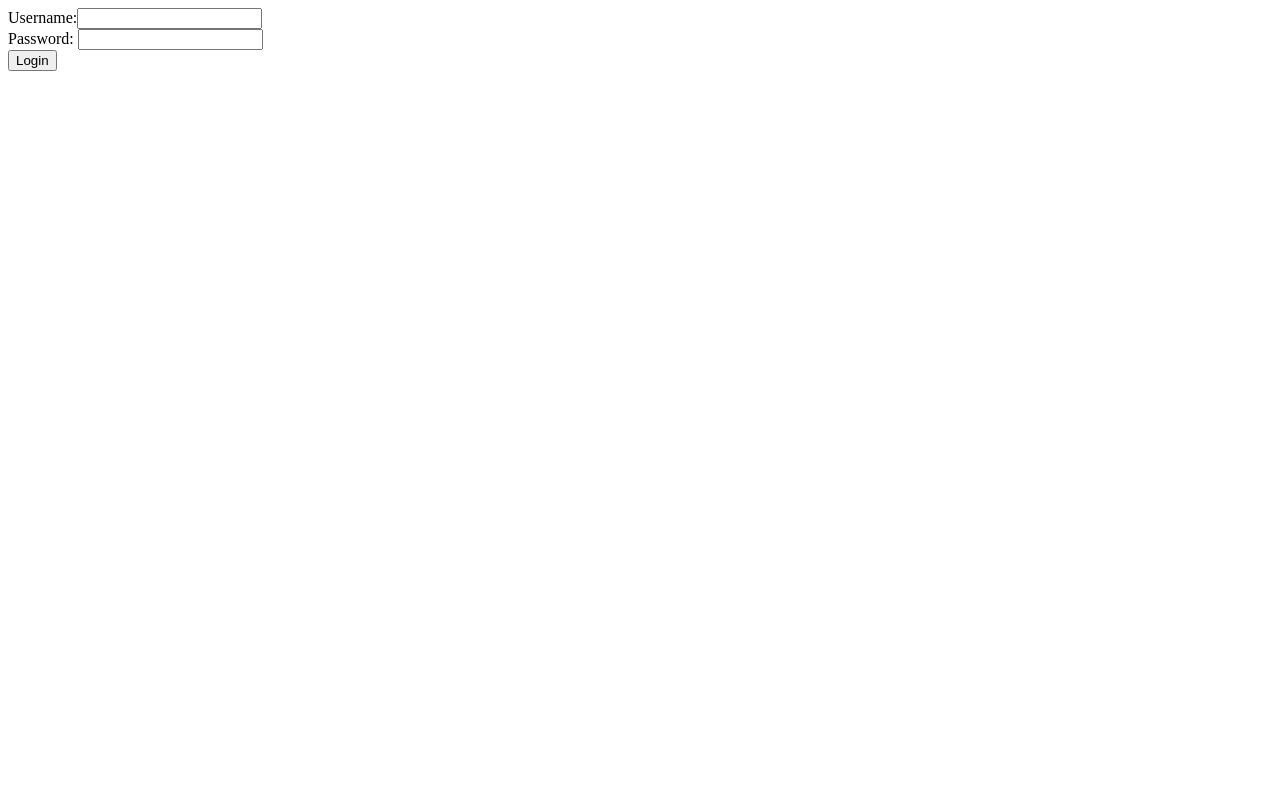
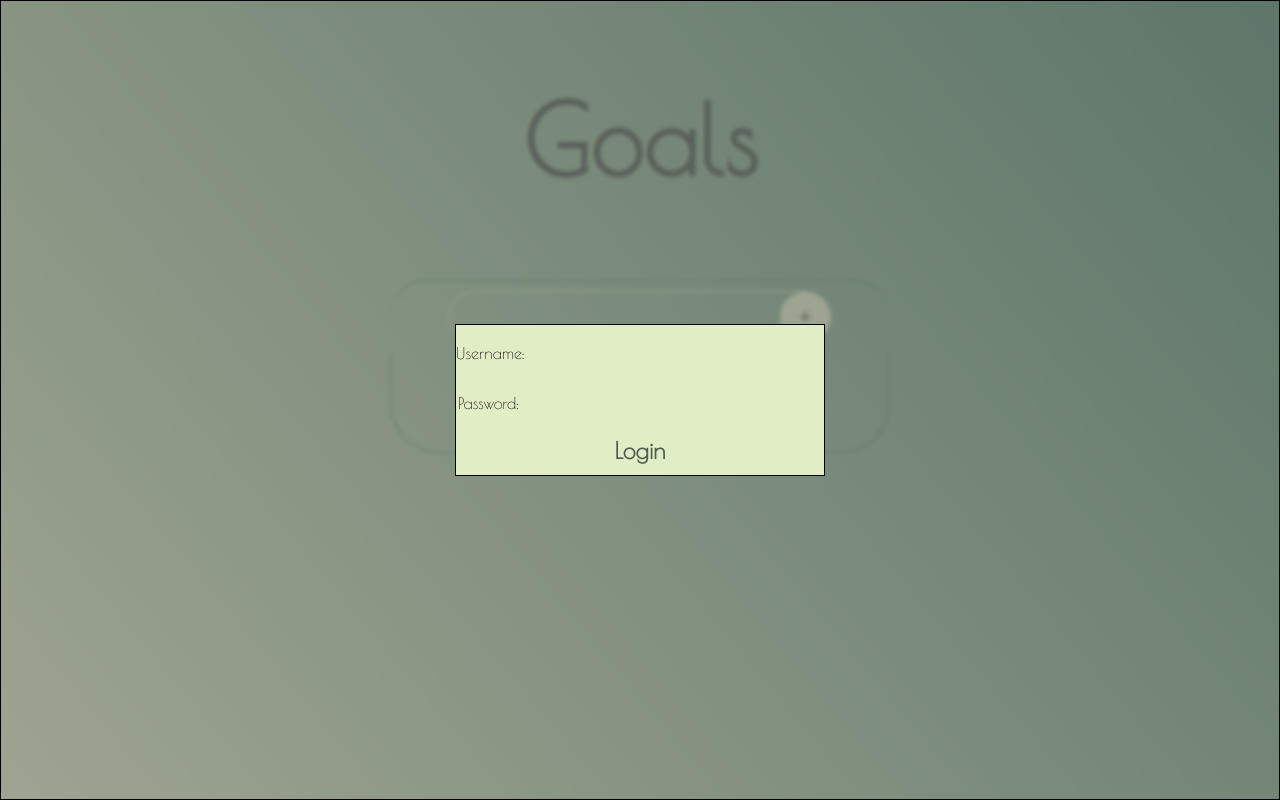
Before and after one commit to sammav21/goalsList, a React (Create React App) app in the folder client/: page / in a window 1280 px wide. Built offline with nearby package versions, Linux system fonts and the light colour scheme.

Commit message:
continuing bare bones setup. Translating old version JS strcutre into JSX

```diff
--- /dev/null
+++ b/client/public/App.css
@@ -0,0 +1,145 @@
+*{
+  margin: 0;
+  padding: 0;
+  box-sizing: border-box;
+}
+
+body{
+  min-height: 100vh;
+  background-image: linear-gradient(230deg, #558B6E, #E0EDC5);
+  font-family: 'Poiret One', cursive;
+  display: flex;
+  flex-direction: column;
+  align-items: center;
+}
+
+header, .list-section, .goalForm{
+  display: flex;
+  justify-content: center;
+  align-items: center;
+}
+header{
+  font-size: 3rem;
+  height: 35vh;
+  color:#4B5C4E;
+  text-shadow: -1px 0px #E0EDC5;
+}
+
+.goalForm{
+  border-top: #558B6E solid 1px;
+  padding: 10px;
+  border-radius: 50px;
+  margin: auto;
+  width: 500px;
+}
+
+.input-section{
+  border: solid 1px #E0EDC5;
+  border-radius: 50px;
+  padding-left: 30px;
+  display: flex;
+  align-items: center;
+}
+
+input,button{
+  border: none;
+}
+
+input{
+  width: 300px;
+  height: 50px;
+  outline: none;
+  background-color: transparent;
+  color: #4B5C4E;
+  font-family: 'Poiret One', cursive;
+  font-weight: 800;
+  font-size: 23px;
+}
+
+.add{
+  width: 50px;
+  height: 50px;
+  border-radius: 50%;
+  background-color: #E0EDC5;
+}
+
+#addIcon{
+  font-size: 22px;
+  color: #4B5C4E;
+}
+
+.add:hover{
+  cursor: pointer;
+}
+
+/*loginCard*/
+
+.loginScreen{
+  height: 100vh;
+  width: 100vw;
+  position: absolute;
+  left: 0;
+  top: 0;
+  display: flex;
+  justify-content: center;
+  align-items: center;
+  border: 1px black solid;
+  background-color: rgba(101, 101, 101, 0.537);
+  backdrop-filter: blur(2px);
+}
+.loginForm{
+  border: 1px black solid;
+  background-color: #E0EDC5;
+  display: flex;
+  flex-direction: column;
+  align-items: center;
+}
+
+/*growing list section */
+.list-section{
+  width: 500px;
+  min-height: 100px;
+  margin: auto;
+  padding-bottom: 30px;
+  border: solid 1px #558B6E;
+  border-top: none;
+  border-bottom-left-radius: 50px;
+  border-bottom-right-radius: 50px;
+}
+
+.list{
+  width: 500px;
+  padding-top: 20px;
+  display: flex;
+  flex-direction: column;
+  justify-content: center;
+  align-items: center;
+}
+
+.listContainer{
+  width: 100%;
+  display: flex;
+  flex-direction: column;
+  align-items: center;
+  margin: 5px 0 0 0;
+}
+
+.listDiv{
+  width: 75%;
+  border: #E0EDC5 3px solid;
+  border-radius: 10px;
+  color: #4B5C4E;
+  display: flex;
+  align-items: center;
+  padding-left: 5px;
+  margin: 5px;
+  padding: 5px;
+}
+
+.list-text{
+  font-size: 25px;
+  font-weight: 600;
+  list-style: none;
+  flex: 1;
+  margin: 0 0 0 5px;
+}
--- a/client/public/index.html
+++ b/client/public/index.html
@@ -2,19 +2,12 @@
 <html lang="en">
   <head>
     <meta charset="utf-8" />
-    <link rel="icon" href="%PUBLIC_URL%/favicon.ico" />
     <meta name="viewport" content="width=device-width, initial-scale=1" />
-    <meta name="theme-color" content="#000000" />
-    <meta
-      name="description"
-      content="Web site created using create-react-app"
-    />
-    <link rel="apple-touch-icon" href="%PUBLIC_URL%/logo192.png" />
-    <!--
-      manifest.json provides metadata used when your web app is installed on a
-      user's mobile device or desktop. See https://developers.google.com/web/fundamentals/web-app-manifest/
-    -->
-    <link rel="manifest" href="%PUBLIC_URL%/manifest.json" />
+    <link rel="stylesheet" href="/App.css" />
+    <link rel="preconnect" href="https://fonts.googleapis.com">
+    <link rel="preconnect" href="https://fonts.gstatic.com" crossorigin>
+    <link href="https://fonts.googleapis.com/css2?family=Poiret+One&display=swap" rel="stylesheet">
+    <link rel="stylesheet" href="https://cdnjs.cloudflare.com/ajax/libs/font-awesome/6.1.1/css/all.min.css" integrity="sha512-KfkfwYDsLkIlwQp6LFnl8zNdLGxu9YAA1QvwINks4PhcElQSvqcyVLLD9aMhXd13uQjoXtEKNosOWaZqXgel0g==" crossorigin="anonymous" referrerpolicy="no-referrer"/>
     <!--
       Notice the use of %PUBLIC_URL% in the tags above.
       It will be replaced with the URL of the `public` folder during the build.
@@ -29,15 +22,5 @@
   <body>
     <noscript>You need to enable JavaScript to run this app.</noscript>
     <div id="root"></div>
-    <!--
-      This HTML file is a template.
-      If you open it directly in the browser, you will see an empty page.
-
-      You can add webfonts, meta tags, or analytics to this file.
-      The build step will place the bundled scripts into the <body> tag.
-
-      To begin the development, run `npm start` or `yarn start`.
-      To create a production bundle, use `npm run build` or `yarn build`.
-    -->
   </body>
 </html>
--- a/client/src/App.css
+++ /dev/null
@@ -1,38 +0,0 @@
-.App {
-  text-align: center;
-}
-
-.App-logo {
-  height: 40vmin;
-  pointer-events: none;
-}
-
-@media (prefers-reduced-motion: no-preference) {
-  .App-logo {
-    animation: App-logo-spin infinite 20s linear;
-  }
-}
-
-.App-header {
-  background-color: #282c34;
-  min-height: 100vh;
-  display: flex;
-  flex-direction: column;
-  align-items: center;
-  justify-content: center;
-  font-size: calc(10px + 2vmin);
-  color: white;
-}
-
-.App-link {
-  color: #61dafb;
-}
-
-@keyframes App-logo-spin {
-  from {
-    transform: rotate(0deg);
-  }
-  to {
-    transform: rotate(360deg);
-  }
-}
--- a/client/src/App.js
+++ b/client/src/App.js
@@ -1,6 +1,7 @@
 import { useEffect, useState } from 'react';
 import jwtDecode from 'jwt-decode';
 import LoginCard from './components/login/LoginCard';
+import Main from './components/goals/Main';
 import UserContext from './context/UserContext';
 
 function App() {
@@ -9,6 +10,7 @@ function App() {
 
   const [user, setUser] = useState(null);
   const [goals, setGoals] = useState([]);
+  {/*need another call for stepping stone related to goal id (here or in goal component?)*/}
 
   const login = (token) => {
     const {sub: username, app_user_id: userId, authorities: authoritiesString} = jwtDecode(token);
@@ -59,9 +61,8 @@ function App() {
 
   return (
     <UserContext.Provider value={authorities}>
-    <div className="App">
-      <LoginCard url= {url} />
-    </div>
+    {user == null && <LoginCard url= {url} />}
+    <Main goals={goals}/>
     </UserContext.Provider>
   );
 }
--- /dev/null
+++ b/client/src/components/goals/Main.js
@@ -0,0 +1,46 @@
+
+
+export default function Main(props){
+    return(
+    <>
+        <header>
+            <h1>Goals</h1>
+        </header>
+        <form className="goalForm"> {/* component*/}
+            <div  className="input-section">
+                <input type="text" className="input" />
+                <button className="add"><i className="fa-thin fa-plus" id="addIcon"></i></button>
+            </div>
+        </form>
+        <div className="list-section"> {/* component*/}
+            <ul className="list">
+                {props.goals.map((goal) => {
+                    {/* component*/}
+                    return(
+                    <div className="listContainer">
+                        <div className="listDiv">
+                            <li className="list-text">{goal.name}</li>
+                            <button className="listButton closed"><i class="fa-solid fa-caret-down" id="details"></i></button>
+                            <button className="listButton check"><i class="fa-solid fa-check"id="check"></i></button>
+                            <button className="listButton remove"><i class="fa-solid fa-minus" id="remove"></i></button>
+                        </div>
+                        <form className="detailsForm" >
+                            <div className="why-div">
+                                <p>Why does this goal matter?</p>
+                                <div className="whyInput">
+                                    <input type="textarea" className="whyText" value={goal.reason}></input>
+                                    <button><i class="fa-thin fa-plus" id="whyAdd"></i></button>
+                                </div>
+                            </div>
+                            {/* stepping stone input section*/}
+                            {/* deadlines section*/}
+                        </form>
+                    </div>
+                    )
+                })}
+
+            </ul>
+        </div>
+    </>
+    )
+}
--- a/client/src/components/login/LoginCard.js
+++ b/client/src/components/login/LoginCard.js
@@ -2,6 +2,7 @@ import { useContext, useState } from "react"
 import UserContext from "../../context/UserContext";
 
 export default function LoginCard(props){
+
     const [username, setUsername] = useState("");
     const [password, setPassword] = useState("");
 
@@ -26,8 +27,8 @@ export default function LoginCard(props){
         }
     }
     return(
-        <div className="loginCard">
-            <form onSubmit= {handleSubmit}>
+        <div className="loginScreen">
+            <form onSubmit= {handleSubmit} className="loginForm"> {/* component*/}
                 <div className="inputSection">
                 <label htmlFor="usernameInput">Username:</label>
                 <input className="loginInput" id="usernameInput" value={username} type="text" onChange={(e) => setUsername(e.target.value)} />
--- a/client/src/index.css
+++ /dev/null
@@ -1,13 +0,0 @@
-body {
-  margin: 0;
-  font-family: -apple-system, BlinkMacSystemFont, 'Segoe UI', 'Roboto', 'Oxygen',
-    'Ubuntu', 'Cantarell', 'Fira Sans', 'Droid Sans', 'Helvetica Neue',
-    sans-serif;
-  -webkit-font-smoothing: antialiased;
-  -moz-osx-font-smoothing: grayscale;
-}
-
-code {
-  font-family: source-code-pro, Menlo, Monaco, Consolas, 'Courier New',
-    monospace;
-}
```
